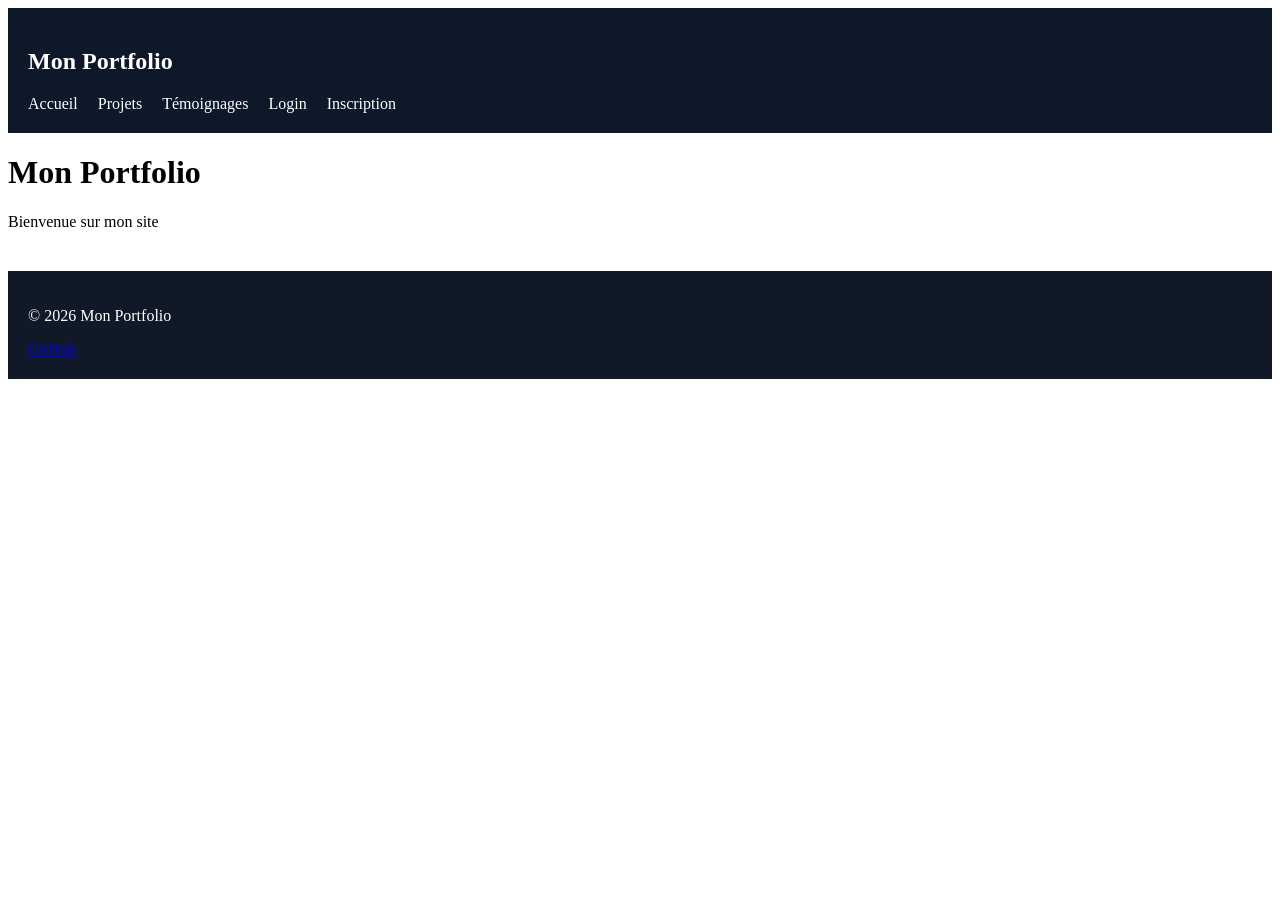
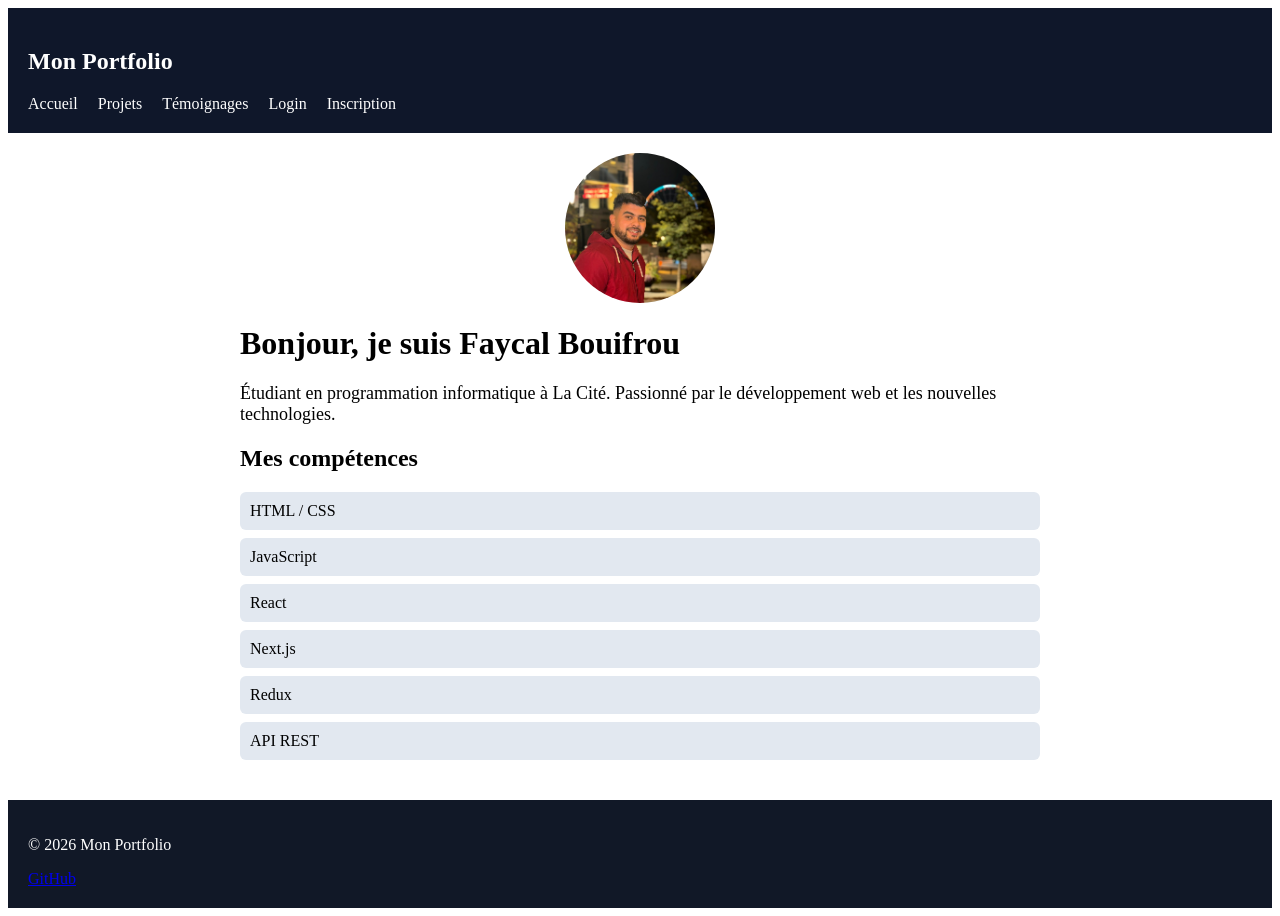
Before and after one commit to faycalbouifrou2734593/portfolio-next, a Next.js app: page / in a window 1280 px wide. Before the commit the page ends 800 px from the top, so only its background shows below. Built offline with nearby package versions, Linux system fonts and the light colour scheme.

Commit message:
Ajout page accueil avec photo, présentation et compétences

```diff
--- a/app/globals.css
+++ b/app/globals.css
@@ -21,3 +21,30 @@
   padding: 20px;
   margin-top: 40px;
 }
+.home {
+  max-width: 800px;
+  margin: auto;
+}
+
+.intro {
+  margin: 20px 0;
+  font-size: 18px;
+}
+
+.skills {
+  list-style: none;
+  padding: 0;
+}
+
+.skills li {
+  background: #e2e8f0;
+  margin: 8px 0;
+  padding: 10px;
+  border-radius: 6px;
+}
+.profile-img {
+  width: 150px;
+  border-radius: 50%;
+  display: block;
+  margin: 20px auto;
+}
--- a/app/page.js
+++ b/app/page.js
@@ -1,8 +1,26 @@
 export default function Home() {
   return (
-    <div>
-      <h1>Mon Portfolio</h1>
-      <p>Bienvenue sur mon site</p>
+    <div className="home">
+
+      <img src="/photo.jpg" alt="photo" className="profile-img" />
+
+      <h1>Bonjour, je suis Faycal Bouifrou</h1>
+
+      <p className="intro">
+        Étudiant en programmation informatique à La Cité.
+        Passionné par le développement web et les nouvelles technologies.
+      </p>
+
+      <h2>Mes compétences</h2>
+
+      <ul className="skills">
+        <li>HTML / CSS</li>
+        <li>JavaScript</li>
+        <li>React</li>
+        <li>Next.js</li>
+        <li>Redux</li>
+        <li>API REST</li>
+      </ul>
     </div>
   );
 }
```
Also changed, not shown: public/photo.jpg (added).
